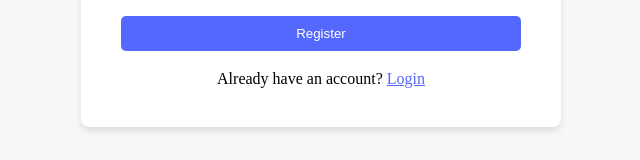
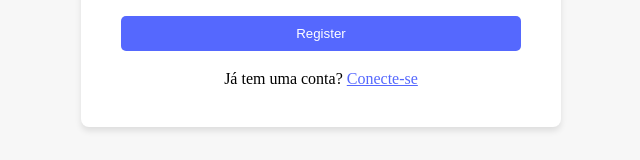
Before and after one commit to oliveiratullio/imposto-de-renda-react, a React (Vite) app: page /signup in a window 1280 px wide. Shown: the part 466-626 px from the top of the page, without its empty margins (319-959 px from the left). Built offline with nearby package versions, Linux system fonts and the light colour scheme.

Commit message:
fixed routes issue

```diff
--- a/src/pages/AuthPages/SignUpPage/SignUpPage.tsx
+++ b/src/pages/AuthPages/SignUpPage/SignUpPage.tsx
@@ -47,8 +47,8 @@ function SignUpPage() {
           {error && <ErrorMessage>{error}</ErrorMessage>}
         </form>
         <p style={{ textAlign: 'center', marginTop: '20px' }}>
-          Already have an account?{' '}
-          <a href="/login" style={{ color: '#5568FE' }}>Login</a>
+          Já tem uma conta?{' '}
+          <a href="/signin" style={{ color: '#5568FE' }}>Conecte-se</a>
         </p>
       </FormBox>
     </Container>
```
